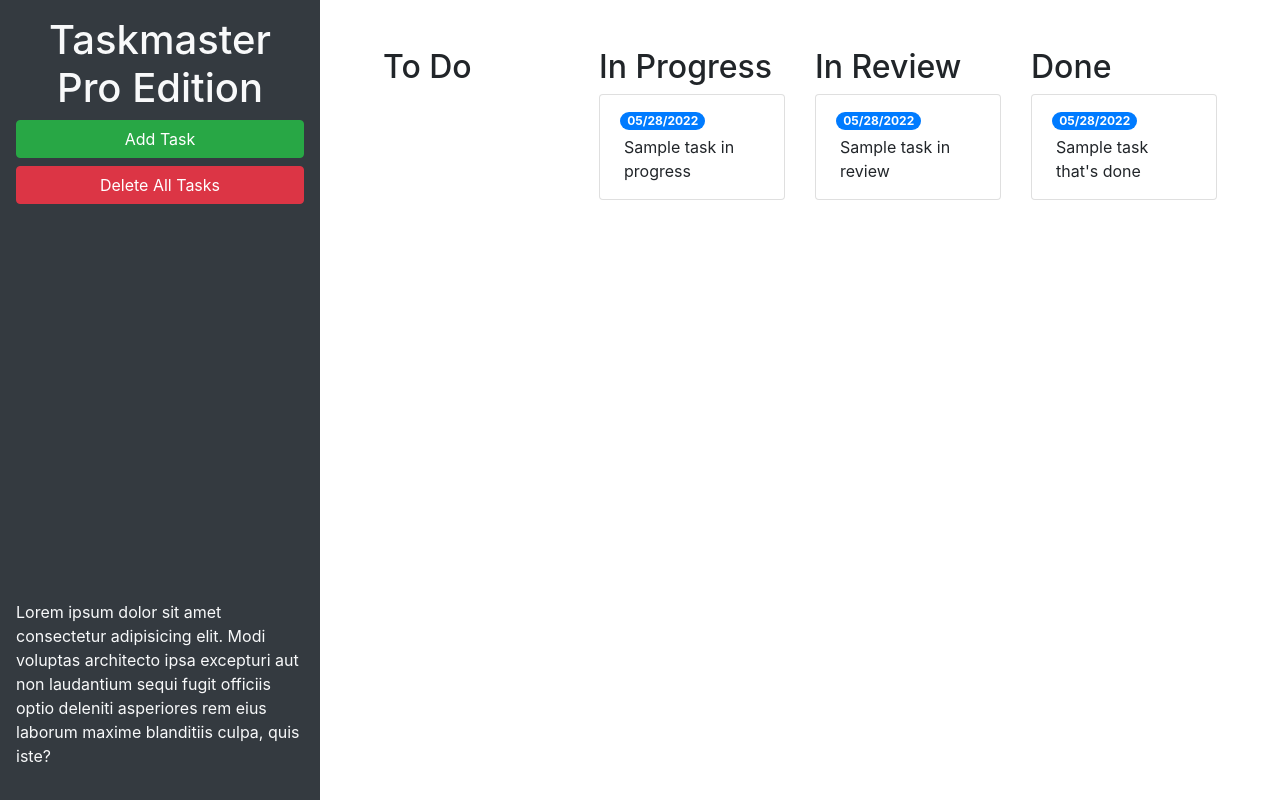
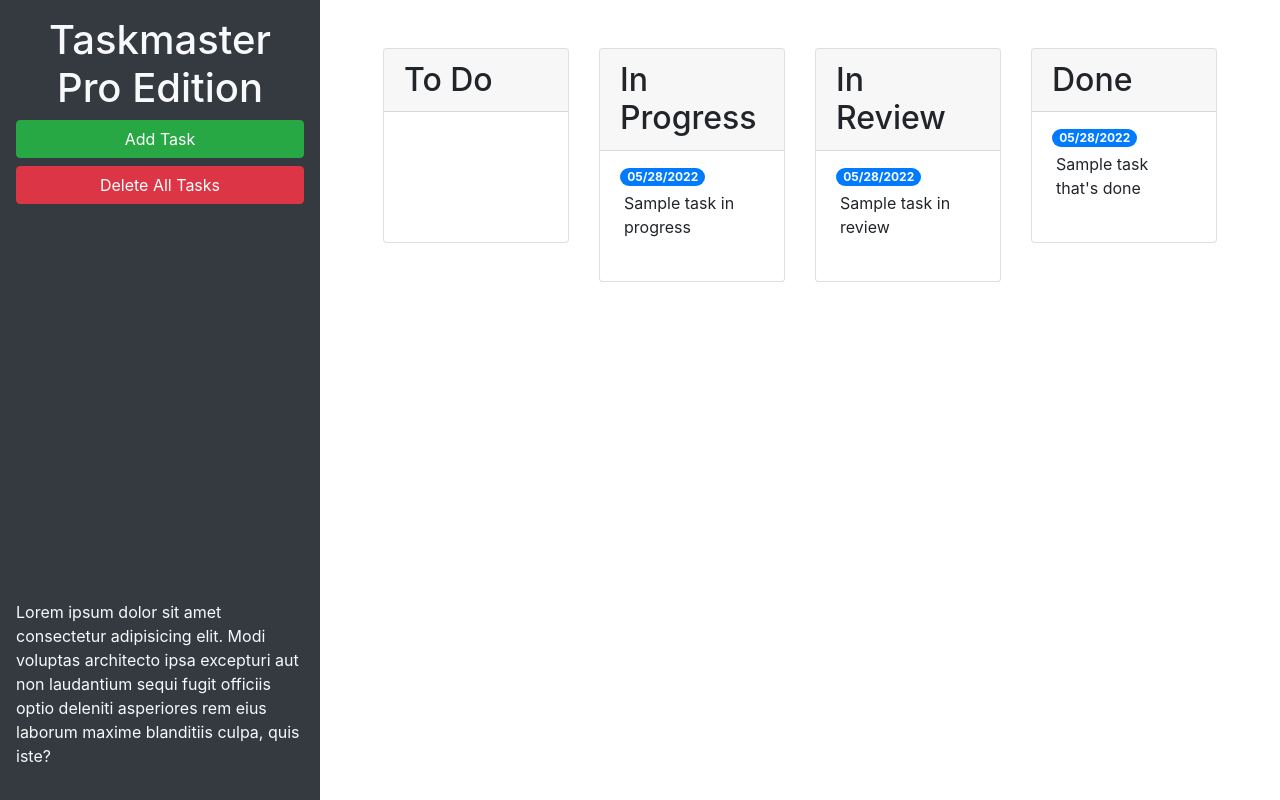
Before and after one commit to LumberJon1/Taskmaster-Pro, a plain HTML site: page index.html in a window 1280 px wide. Drawn offline with nearby package versions, Linux system fonts and the light colour scheme.

Commit message:
Added card styles to the task lists

```diff
--- a/index.html
+++ b/index.html
@@ -27,38 +27,46 @@
       <div class="m-5 row justify-content-around">
         <!--To-Do List start-->
         <div class="col-12 col-md-6 col-xl-3 mb-3">
-        <h2>To Do</h2>
-          <ul id="list-toDo" class="list-group"> </ul>
+          <div class="card">
+            <h2 class="card-header">To Do</h2>
+            <ul id="list-toDo" class="list-group list-group-flush"> </ul>
+          </div>
         </div>
         <!--In Progress List Start-->
         <div class="col-12 col-md-6 col-xl mb-3">
-          <h2>In Progress</h2>
-          <ul id="list-inProgress" class="list-group">
+          <div class="card">
+            <h2 class="card-header">In Progress</h2>
+            <ul id="list-inProgress" class="list-group list-group-flush">
               <li class="list-group-item">
                 <span class="badge badge-primary badge-pill">05/28/2022</span>
                 <p class="m-1">Sample task in progress</p>
               </li>
             </ul>
           </div>
+        </div>
         <!-- In Review Section start -->
         <div class="col-12 col-md-6 col-xl mb-3">
-          <h2>In Review</h2>
-          <ul id="list-inReview" class="list-group">
+          <div class="card">
+            <h2 class="card-header">In Review</h2>
+            <ul id="list-inReview" class="list-group list-group-flush">
               <li class="list-group-item">
                 <span class="badge badge-primary badge-pill">05/28/2022</span>
                 <p class="m-1">Sample task in review</p>
               </li>
             </ul>
           </div>
+        </div>
         <!-- Done section start -->
         <div class="col-12 col-md-6 col-xl mb-3">
-          <h2>Done</h2>
-          <ul id="list-done" class="list-group">
+          <div class="card">
+            <h2 class="card-header">Done</h2>
+            <ul id="list-done" class="list-group list-group-flush">
               <li class="list-group-item">
                 <span class="badge badge-primary badge-pill">05/28/2022</span>
                 <p class="m-1">Sample task that's done</p>
               </li>
             </ul>
+          </div>
         </div>
       <!-- done section end -->
       </div>
```
Lines whose indentation alone changed are shown as unchanged.
